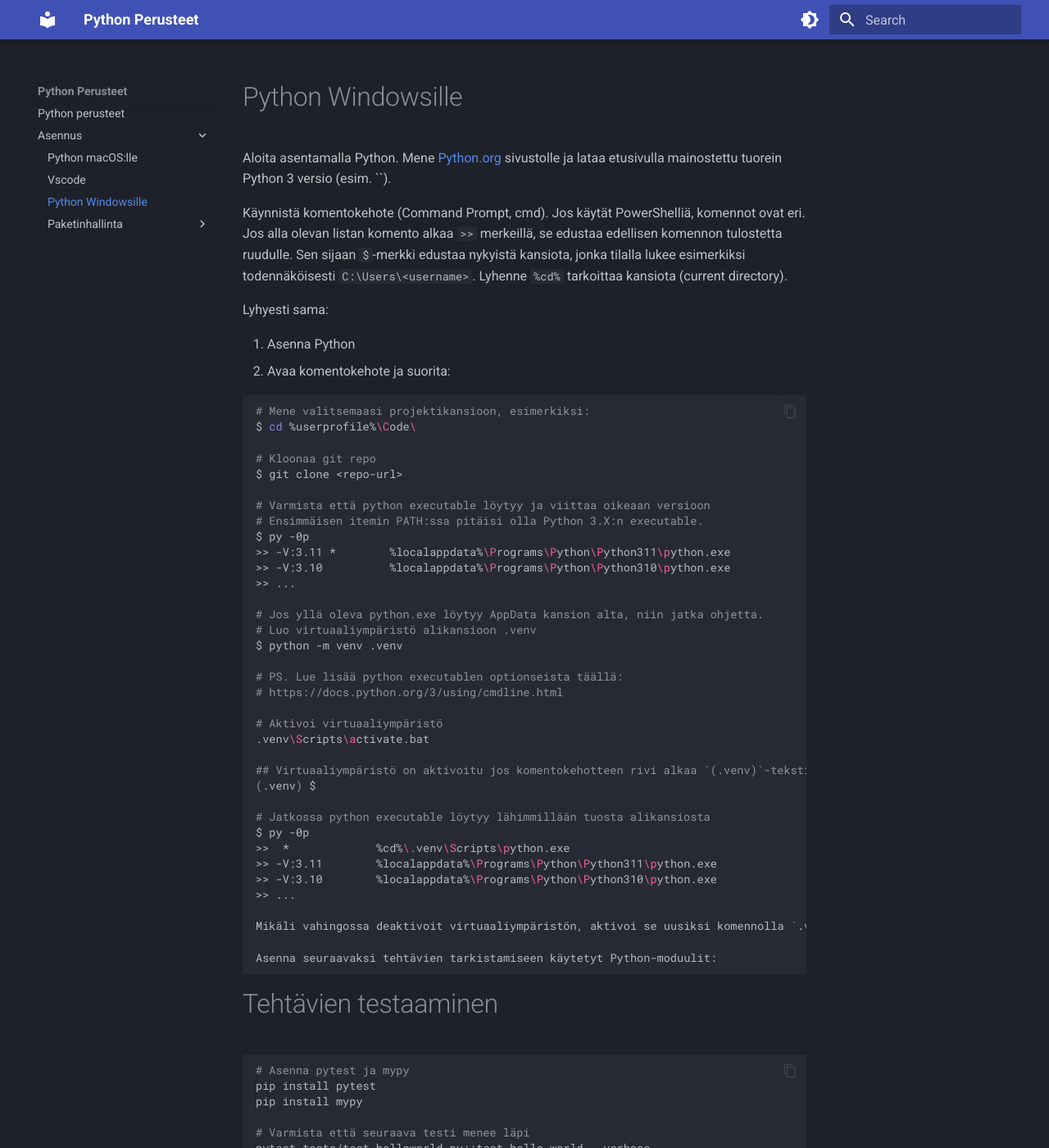
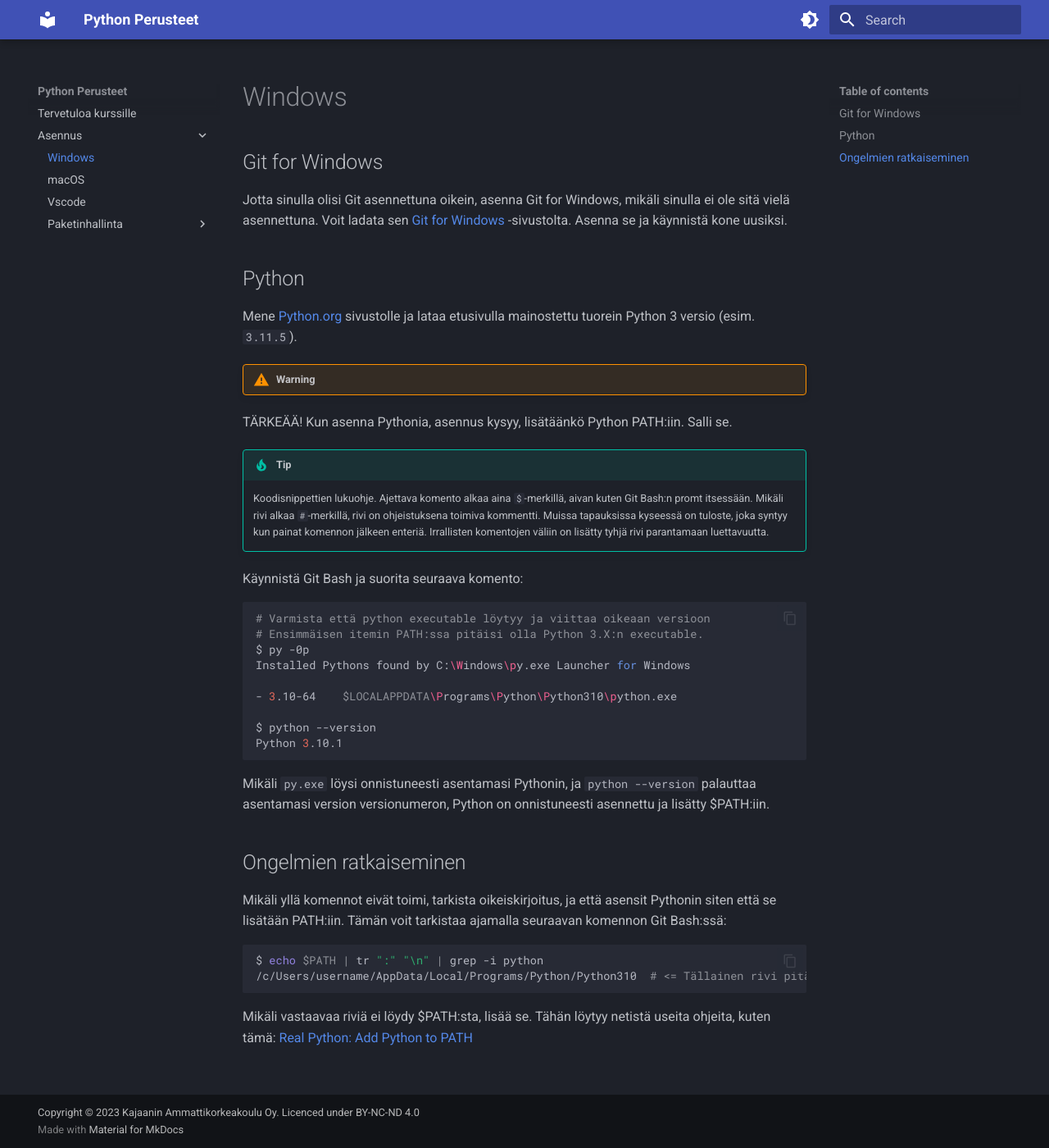
Before and after one commit to sourander/python-perusteet, an MkDocs documentation site: the page built from docs/asennus/windows.md, in a window 1280 px wide and 1400 px high. Shown: the whole window at 82% size. Built offline with MkDocs 1.6.1 and Material for MkDocs 9.7.7, drawn with Linux system fonts in a browser that asks for light colours; some of the changed text lies outside the part shown.

Commit message:
Initial installation guides added

````diff
--- a/docs/asennus/macOS.md
+++ b/docs/asennus/macOS.md
@@ -1,6 +1,5 @@
-# Python macOS:lle
-
-Lukuohje alla oleviin koodisnippetteihin: mikäli rivi alkaa `$`-merkillä, kyseinen rivi on ajettava komento. Kyseinen merkki ei kuulu komentoon, vaan on yksinkertaisesti dokumentaatiossa indikoimassa, että kyseessä on command promptiin syötetty käsky. Mikäli rivistä puuttuu tuo merkki, on kyseessä komennon palauttama tuloste. Mikäli tulosteessa on rivi `...`, tulostetta on lyhennetty luettavuuden parantamisen vuoksi. Oikea tuloste on tällöin pidempi.
+!!! tip
+    Lukuohje alla oleviin koodisnippetteihin: mikäli rivi alkaa `$`-merkillä, kyseinen rivi on ajettava komento. Kyseinen merkki ei kuulu komentoon, vaan on yksinkertaisesti dokumentaatiossa indikoimassa, että kyseessä on command promptiin syötetty käsky. Mikäli rivistä puuttuu tuo merkki, on kyseessä komennon palauttama tuloste. Mikäli tulosteessa on rivi `...`, tulostetta on lyhennetty luettavuuden parantamisen vuoksi. Oikea tuloste on tällöin pidempi.
 
 ## Käytä Z Shelliä
 
--- a/docs/asennus/windows.md
+++ b/docs/asennus/windows.md
@@ -1,68 +1,40 @@
-# Python Windowsille
+## Git for Windows
 
-Aloita asentamalla Python. Mene [Python.org](https://www.python.org/) sivustolle ja lataa etusivulla mainostettu tuorein Python 3 versio (esim. ``).
+Jotta sinulla olisi Git asennettuna oikein, asenna Git for Windows, mikäli sinulla ei ole sitä vielä asennettuna. Voit ladata sen [Git for Windows](https://gitforwindows.org/) -sivustolta. Asenna se ja käynnistä kone uusiksi.
 
-Käynnistä komentokehote (Command Prompt, cmd). Jos käytät PowerShelliä, komennot ovat eri. Jos alla olevan listan komento alkaa `>>` merkeillä, se edustaa edellisen komennon tulostetta ruudulle. Sen sijaan `$`-merkki edustaa nykyistä kansiota, jonka tilalla lukee esimerkiksi todennäköisesti `C:\Users\<username>`. Lyhenne `%cd%` tarkoittaa kansiota (current directory).
+## Python
 
-Lyhyesti sama:
+Mene [Python.org](https://www.python.org/) sivustolle ja lataa etusivulla mainostettu tuorein Python 3 versio (esim. `3.11.5`).
 
-1. Asenna Python
-2. Avaa komentokehote ja suorita:
+!!! warning
+   TÄRKEÄÄ! Kun asenna Pythonia, asennus kysyy, lisätäänkö Python PATH:iin. Salli se.
+
+!!! tip
+    Koodisnippettien lukuohje. Ajettava komento alkaa aina `$`-merkillä, aivan kuten Git Bash:n promt itsessään. Mikäli rivi alkaa `#`-merkillä, rivi on ohjeistuksena toimiva kommentti. Muissa tapauksissa kyseessä on tuloste, joka syntyy kun painat komennon jälkeen enteriä. Irrallisten komentojen väliin on lisätty tyhjä rivi parantamaan luettavuutta.
+
+Käynnistä Git Bash ja suorita seuraava komento:
 
 ```bash
-# Mene valitsemaasi projektikansioon, esimerkiksi:
-$ cd %userprofile%\Code\
-
-# Kloonaa git repo
-$ git clone <repo-url>
-
 # Varmista että python executable löytyy ja viittaa oikeaan versioon
 # Ensimmäisen itemin PATH:ssa pitäisi olla Python 3.X:n executable.
 $ py -0p
->> -V:3.11 *        %localappdata%\Programs\Python\Python311\python.exe
->> -V:3.10          %localappdata%\Programs\Python\Python310\python.exe
->> ...
+Installed Pythons found by C:\Windows\py.exe Launcher for Windows
 
-# Jos yllä oleva python.exe löytyy AppData kansion alta, niin jatka ohjetta.
-# Luo virtuaaliympäristö alikansioon .venv
-$ python -m venv .venv
+- 3.10-64    $LOCALAPPDATA\Programs\Python\Python310\python.exe
 
-# PS. Lue lisää python executablen optionseista täällä:
-# https://docs.python.org/3/using/cmdline.html
-
-# Aktivoi virtuaaliympäristö
-.venv\Scripts\activate.bat
-
-## Virtuaaliympäristö on aktivoitu jos komentokehotteen rivi alkaa `(.venv)`-tekstillä.
-(.venv) $
-
-# Jatkossa python executable löytyy lähimmillään tuosta alikansiosta
-$ py -0p
->>  *             %cd%\.venv\Scripts\python.exe
->> -V:3.11        %localappdata%\Programs\Python\Python311\python.exe
->> -V:3.10        %localappdata%\Programs\Python\Python310\python.exe
->> ...
-
-Mikäli vahingossa deaktivoit virtuaaliympäristön, aktivoi se uusiksi komennolla `.venv\Scripts\activate.bat`. Sinun tulee ajaa tämä **aina** kun suljet ja käynnistät
-
-Asenna seuraavaksi tehtävien tarkistamiseen käytetyt Python-moduulit:
+$ python --version
+Python 3.10.1
 ```
 
-# Tehtävien testaaminen
+Mikäli `py.exe` löysi onnistuneesti asentamasi Pythonin, ja `python --version` palauttaa asentamasi version versionumeron, Python on onnistuneesti asennettu ja lisätty $PATH:iin.
 
-```sh
-# Asenna pytest ja mypy
-pip install pytest
-pip install mypy
+## Ongelmien ratkaiseminen
 
-# Varmista että seuraava testi menee läpi
-pytest tests/test_helloworld.py::test_hello_world --verbose
->> configfile: pytest.ini
->> collected 1 item
->>
->> tests\test_helloworld.py PASSED                      [100%]
->>
->> ==================== 1 passed in 0.01s ====================
+Mikäli yllä komennot eivät toimi, tarkista oikeiskirjoitus, ja että asensit Pythonin siten että se lisätään PATH:iin. Tämän voit tarkistaa ajamalla seuraavan komennon Git Bash:ssä:
+
+```bash
+$ echo $PATH | tr ":" "\n" | grep -i python
+/c/Users/username/AppData/Local/Programs/Python/Python310  # <= Tällainen rivi pitäisi löytyä
 ```
 
-`
+Mikäli vastaavaa riviä ei löydy $PATH:sta, lisää se. Tähän löytyy netistä useita ohjeita, kuten tämä: [Real Python: Add Python to PATH](https://realpython.com/add-python-to-path/)
````
Also changed, not shown: README.md (+13 -70 lines), docs/asennus/paketinhallinta/pip.md (+33 -1 lines), docs/asennus/paketinhallinta/poetry.md (+3 -0 lines), docs/asennus/vscode.md (+1 -1 lines), docs/index.md (+11 -2 lines), docs/asennus/.pages (added).
